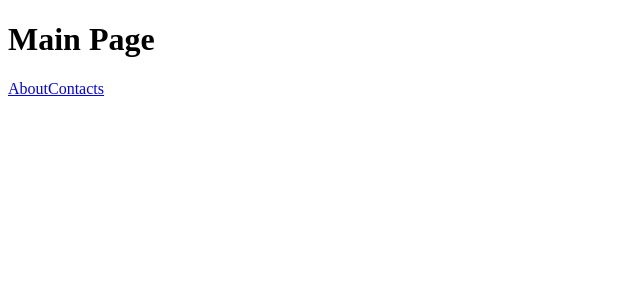
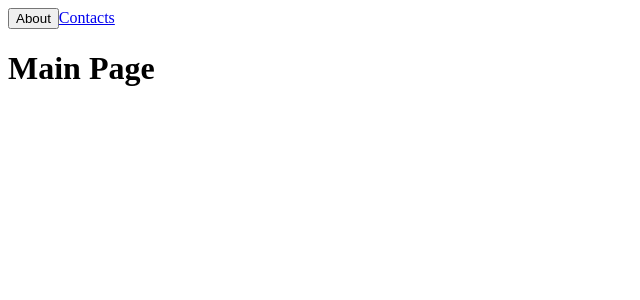
Before and after one commit to kripton-it/nextjs-movies-project, a Next.js app: page / in a window 1280 px wide. Shown: the top 300 px of the page, without its empty margins (0-640 px from the left). Built offline with nearby package versions, Linux system fonts and the light colour scheme.

Commit message:
Альтернатива <a> внутри Link

```diff
--- a/pages/index.js
+++ b/pages/index.js
@@ -3,13 +3,13 @@ import Link from "next/link";
 const Blablabla = () => {
   return (
     <div>
-      <h1>Main Page</h1>
       <Link href="/about">
-        <a>About</a>
+        <button>About</button>
       </Link>
       <Link href="/contacts">
         <a>Contacts</a>
       </Link>
+      <h1>Main Page</h1>
     </div>
   );
 };
```
